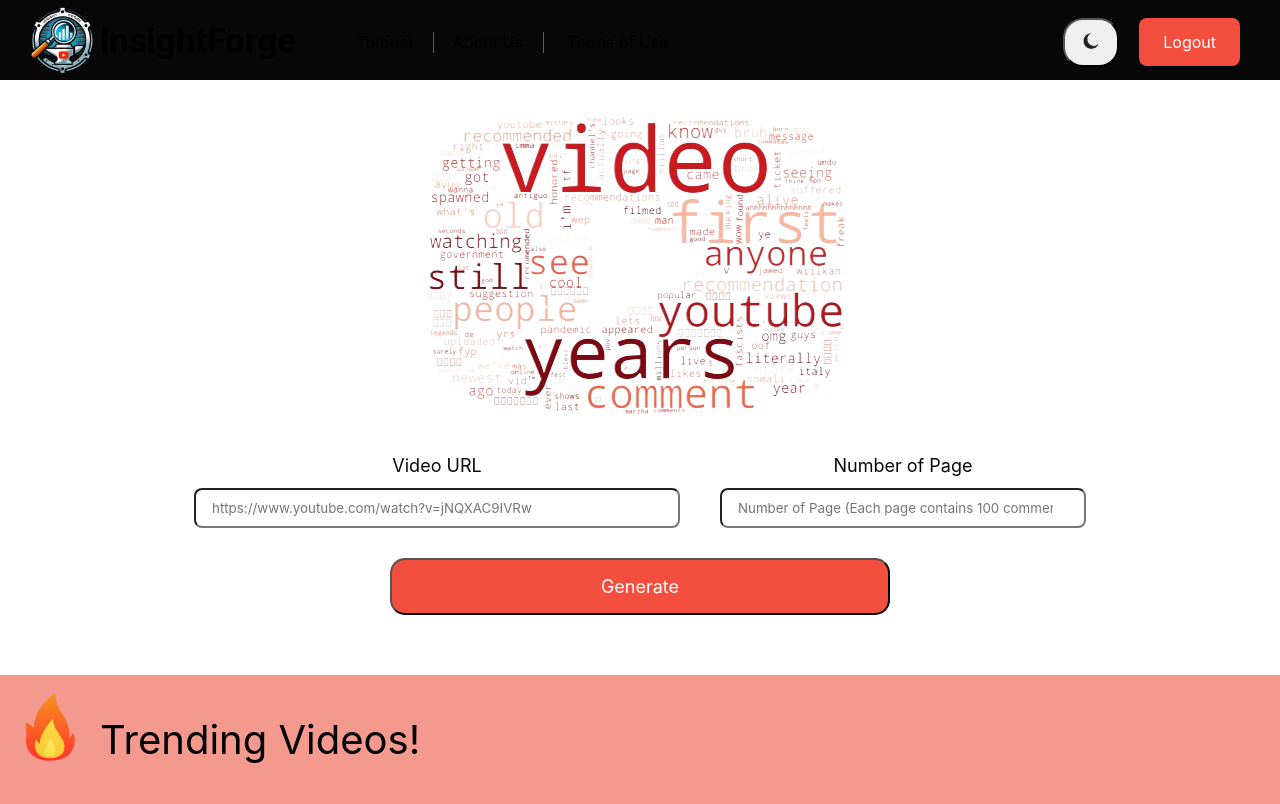
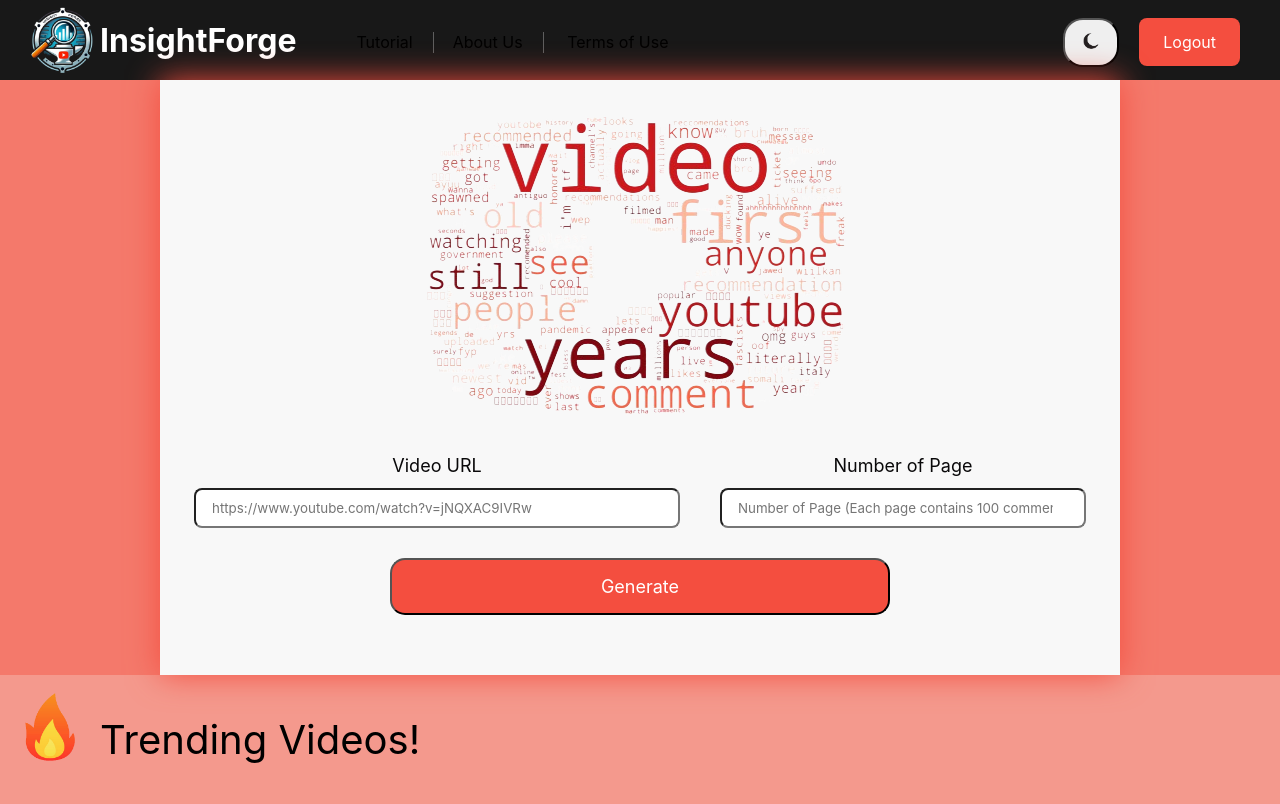
Before and after one commit to AndrewHsu0730/YouTube-Comment-Analyzer, a Flask app: page /views/home in a window 1280 px wide. Run offline with Flask 3, Linux system fonts and the light colour scheme; the visitor is signed in with stand-in values (Sample User, id 1); parts of the project's set-up code (start-up, migrations or seed data) failed here and were passed over.

Commit message:
update css

```diff
--- a/static/base.css
+++ b/static/base.css
@@ -2,14 +2,14 @@
 body {
     margin: 0;
     height: 100%;
+    background-color: #f4796b;
 }
 
 .header {
     display: flex;
     justify-content: space-between;
-    color: #e9e9e9;
     height: 80px;
-    background-color: #090809;
+    background-color: #181818;
 }
 
 @media (max-width: 991px) {
@@ -50,6 +50,7 @@
     font-family: Inter, sans-serif;
     width: 100%;
 }
+
 
 ul {
     list-style:none;
@@ -93,13 +94,9 @@
     color: white;
 }
 
-a:link {
+a, a:link, a:visited{
   text-decoration: none;
-  color: black;
-}
-a:visited {
-  text-decoration: none;
-  color: black;
+  color: white;
 }
 
 .moon-logo {
@@ -112,16 +109,3 @@
     border-radius: 20px;
     margin-top: -14px;
 }
-
-.dark-mode {
-    background-color: #2d2d30;
-}
-
-.dark-mode .logo-text a{
-    color: white;
-}
-
-.dark-mode .nav-menu .nav-item
-{
-    color: white;
-}
--- a/static/home.css
+++ b/static/home.css
@@ -94,12 +94,20 @@
   color: rgb(255, 255, 255);
 }
 
+.home-container {
+  display: flex;
+  align-items: center;
+  justify-content: center;
+  filter: drop-shadow(0 0 1rem #f44e3f);
+}
+
 .content {
   display: flex;
   flex-direction: column;
-  background-color: #ffffff;
   align-items: center;
   justify-content: center;
+  background-color: #f8f8f8;
+  width: 75%;
 }
 
 .fire-image{
--- a/templates/html/home.html
+++ b/templates/html/home.html
@@ -3,6 +3,7 @@
     <link rel="stylesheet" href = "{{ url_for('static', filename='home.css') }}">
 </head>
 <body>
+    <div class="home-container">
         <div class="content">
             <img src="/static/images/sample.png" alt="Hero image" class="hero-image" />
 
@@ -22,6 +23,7 @@
                 </div>
             </form>
         </div>
+    </div>
     <div class="video-box">
         <div class="video-header">
             <img src="/static/images/fire.png" alt="Fire" class="fire-image" />
```
Also changed, not shown: templates/html/base.html (indentation only). Lines whose indentation alone changed are shown as unchanged.
